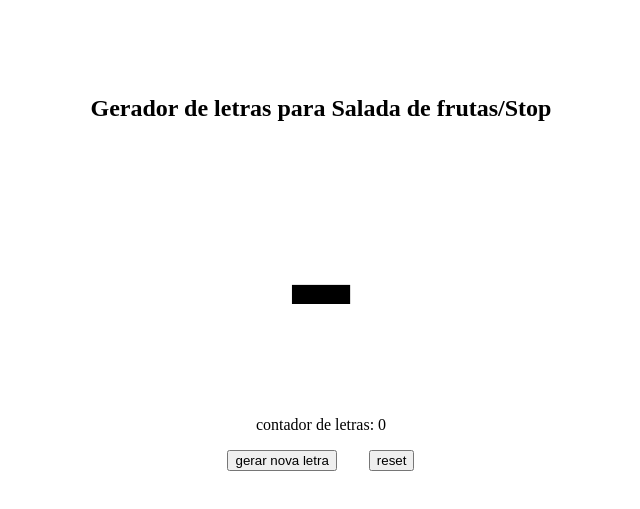
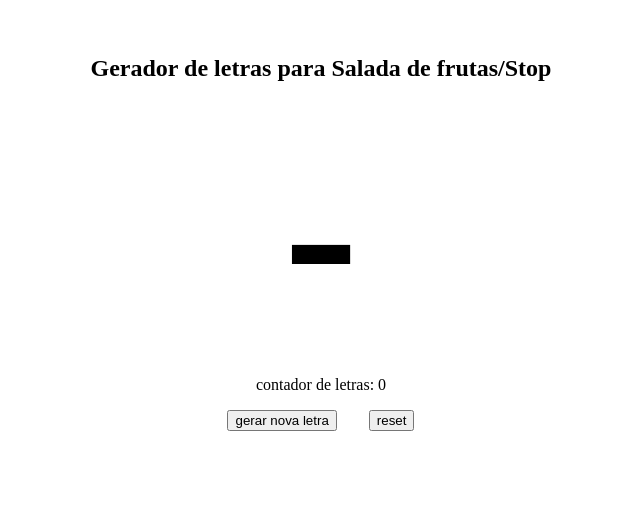
Before and after one commit to jabriboy/LetterGenerator, a React (Vite) app: page / in a window 1280 px wide. Shown: the part 127-636 px from the top of the page, without its empty margins (319-959 px from the left). Built offline with nearby package versions, Linux system fonts and the light colour scheme.

Commit message:
hotfix home height

```diff
--- a/src/components/home/style/HomeStyle.css
+++ b/src/components/home/style/HomeStyle.css
@@ -1,5 +1,5 @@
 .home .container {
-  height: 100vh;
+  height: 90vh;
   display: flex;
   justify-content: center;
   align-items: center;
--- a/src/components/home/style/HomeStyle.scss
+++ b/src/components/home/style/HomeStyle.scss
@@ -1,14 +1,11 @@
 .home{
 	.container{
-		height: 100vh;
+		height: 90vh;
 		display: flex;
 		justify-content: center;
 		align-items: center;
 		.main{
 			text-align: center;
-			h2{
-
-			}
 			h1{
 				font-size: 14rem;
 				margin: 0;
```
Also changed, not shown: 1 other file (tests, documents, lock files or other folders).
